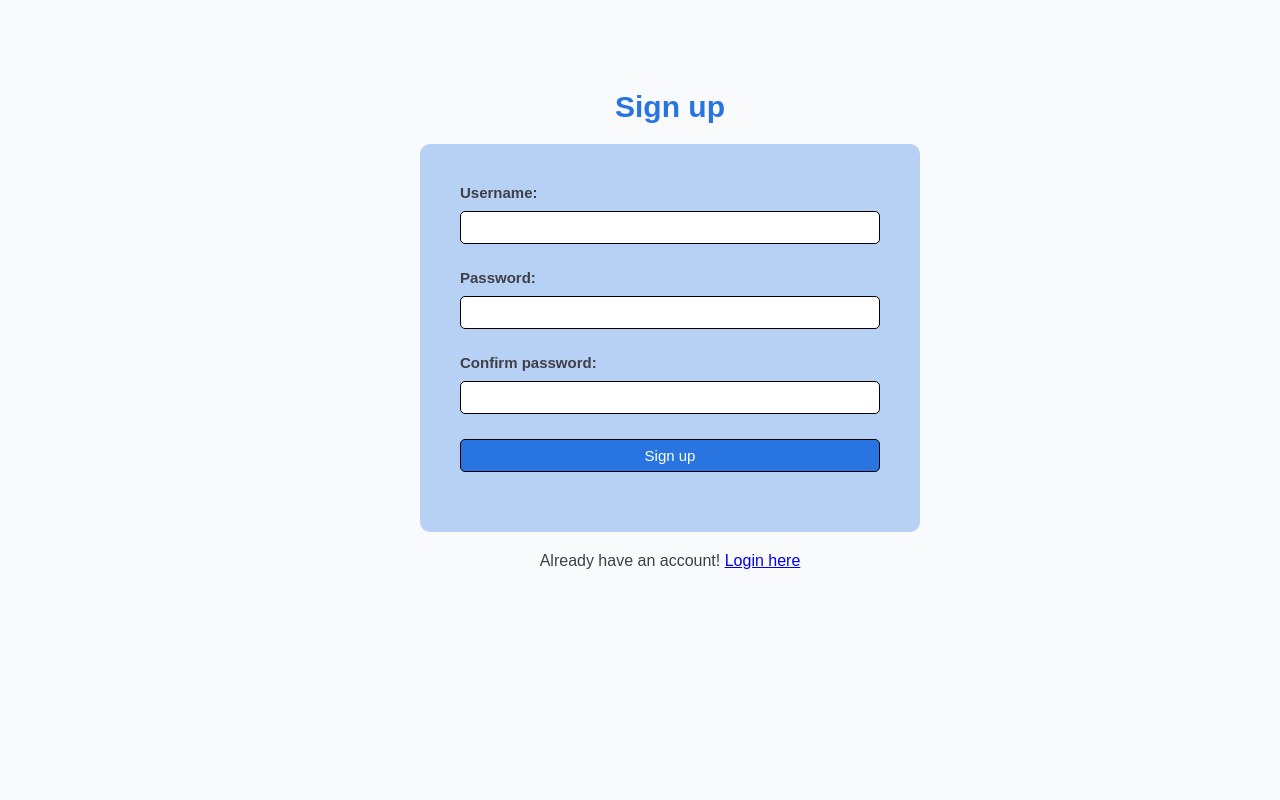
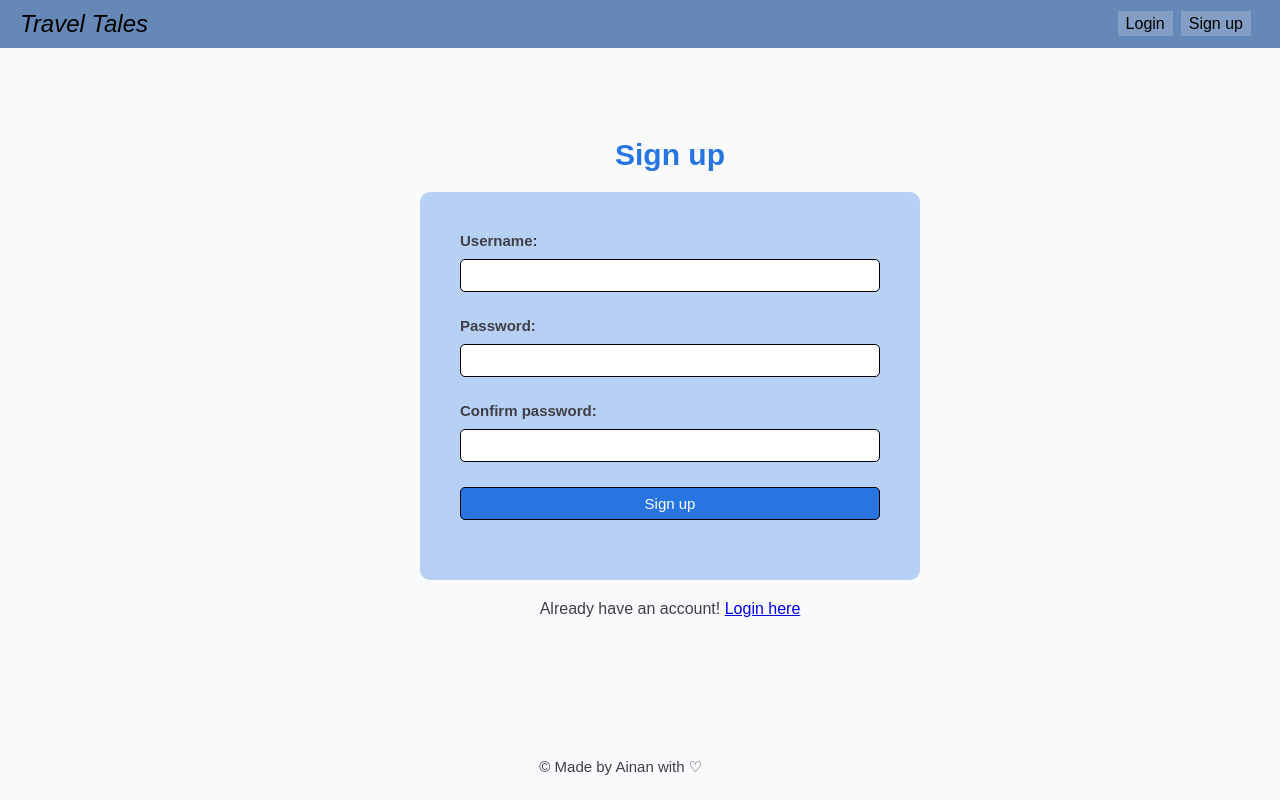
Before and after one commit to Ainan-code/Travel-Tales-Front-end, a React (Vite) app in the folder travel-tales/: page /register in a window 1280 px wide. Shown: the top 800 px of the page. Built offline with nearby package versions, Linux system fonts and the light colour scheme; a web font is replaced by a local one.

Commit message:
layout added through the app

```diff
--- /dev/null
+++ b/travel-tales/src/components/MainLayout.jsx
@@ -0,0 +1,15 @@
+import React from 'react';
+import Header from './Header';
+import Footer from './footer';
+const MainLayout = ({ children }) => {
+ return (
+ <div>
+<Header/>
+ <main>
+ {children}
+ </main>
+<Footer/>
+ </div>
+ );
+};
+export default MainLayout;
--- a/travel-tales/src/pages/DiaryEntry.jsx
+++ b/travel-tales/src/pages/DiaryEntry.jsx
@@ -1,6 +1,7 @@
  import axios from "axios";
  import { useNavigate } from "react-router-dom";
  import { useState } from "react";
+ import MainLayout from "../components/MainLayout";
  function DiaryEntry () {
     const navigate = useNavigate();
     const [blog, setBlog] = useState({
@@ -38,6 +39,7 @@
         }
       };
     return(
+      <MainLayout>
         <div className="register-container">
         <h4>Create a Tale</h4>
         <form action="#" className="register-form" onSubmit={handleSubmit}>
@@ -53,6 +55,7 @@
 
 
        </div>
+       </MainLayout>
     )
  }
 
--- a/travel-tales/src/pages/UserProfile.jsx
+++ b/travel-tales/src/pages/UserProfile.jsx
@@ -4,6 +4,7 @@
 import axios from "axios";
 import { useEffect, useState } from "react";
 import { Link } from "react-router-dom";
+import MainLayout from "../components/MainLayout";
 
 
 
@@ -41,6 +42,7 @@
 }, []);
 
     return(
+      <MainLayout>
     <div className="user-profile">
         <div className="card">
 
@@ -53,6 +55,7 @@
          <Link to="/creatediary">Make an Entry</Link>
         </div>
    </div>
+   </MainLayout>
 
     )
 }
--- a/travel-tales/src/pages/homepage.jsx
+++ b/travel-tales/src/pages/homepage.jsx
@@ -6,6 +6,7 @@
 import Diary from "../components/diary";
 import Footer from "../components/footer";
 import { useEffect } from "react";
+
 
 
 
--- a/travel-tales/src/pages/login.jsx
+++ b/travel-tales/src/pages/login.jsx
@@ -1,6 +1,7 @@
 import axios from "axios";
 import { useState } from "react";
 import { useNavigate } from 'react-router-dom';
+import MainLayout from "../components/MainLayout";
 
 
 
@@ -42,6 +43,7 @@
         }
       };
     return(
+      <MainLayout>
         <div className="register-container">
         <h4>Login</h4>
         <form action="#" className="register-form" onSubmit={handleSubmit}>
@@ -55,6 +57,7 @@
 
         <p>Dont have an account! <a href="/register">Register here</a></p>
        </div>
+       </MainLayout>
     )
 }
 
--- a/travel-tales/src/pages/register.jsx
+++ b/travel-tales/src/pages/register.jsx
@@ -2,6 +2,7 @@
 import '../components/styles/register.css';
 import { useState } from 'react';
 import axios from 'axios';
+import MainLayout from '../components/MainLayout';
 
 
 function Register() {
@@ -36,7 +37,7 @@
 
     return(
 
-
+       <MainLayout>
        <div className="register-container">
         <h4>Sign up</h4>
         <form action="#" className="register-form" onSubmit={handleSubmit}>
@@ -51,6 +52,7 @@
 
          <p>Already have an account! <a href="/login">Login here</a></p>
        </div>
+       </MainLayout>
     )
 }
 
```
